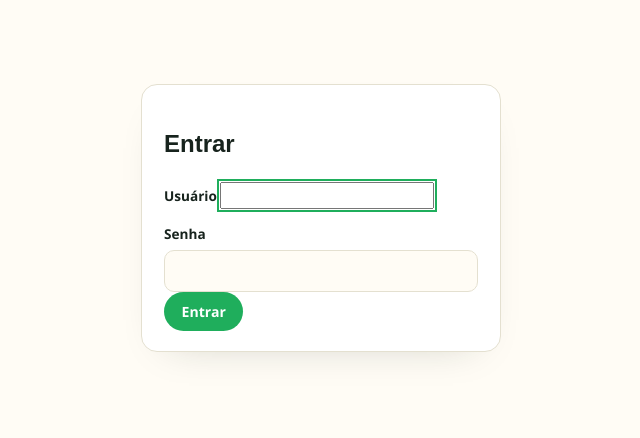
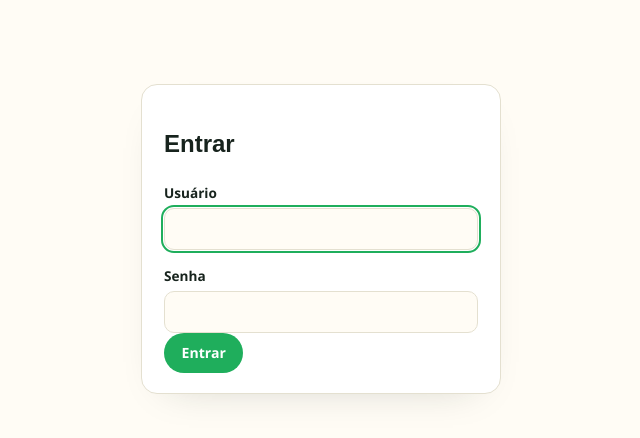
Before and after one commit to pachecasatSP/AtendAgente, a FastAPI app: page /login in a window 1280 px wide. Shown: the part 53-491 px from the top of the page, without its empty margins (319-959 px from the left). Run offline with FastAPI, Linux system fonts and the light colour scheme.

Commit message:
Backoffice: corrige inputs sem type explícito ficando sem estilo
Seletor CSS era input[type=text] etc — não bate com <input name="x">
sem atributo type nenhum (o padrão HTML é texto, mas o atributo
literalmente não existe no DOM pra esse seletor casar). Afetava nome,
usuário, cidade designada, negócio, contato, comentário e PIN em quase
todos os formulários. Fix: input:not([type]) cobre esse caso.

Co-Authored-By: Claude Sonnet 5 <noreply@anthropic.com>
Claude-Session: https://claude.ai/code/session_01X18QrHUctmNMS4RkpToThh

```diff
--- a/tools/comercial-backoffice/templates/_base.html
+++ b/tools/comercial-backoffice/templates/_base.html
@@ -58,7 +58,7 @@ label:first-of-type { margin-top: 0; }
 .row > label:first-child, .row > *:first-child { margin-top: 0.9rem; }
 
 input, select, textarea, button { font: inherit; }
-input[type=text], input[type=date], input[type=email], input[type=password], input[type=tel], select, textarea {
+input:not([type]), input[type=text], input[type=date], input[type=email], input[type=password], input[type=tel], select, textarea {
   width: 100%; padding: 0.55rem 0.7rem; margin-top: 0.35rem;
   border: 1px solid var(--line); background: var(--paper); color: var(--ink);
   border-radius: 10px; box-sizing: border-box; font-size: 0.9rem;
```
